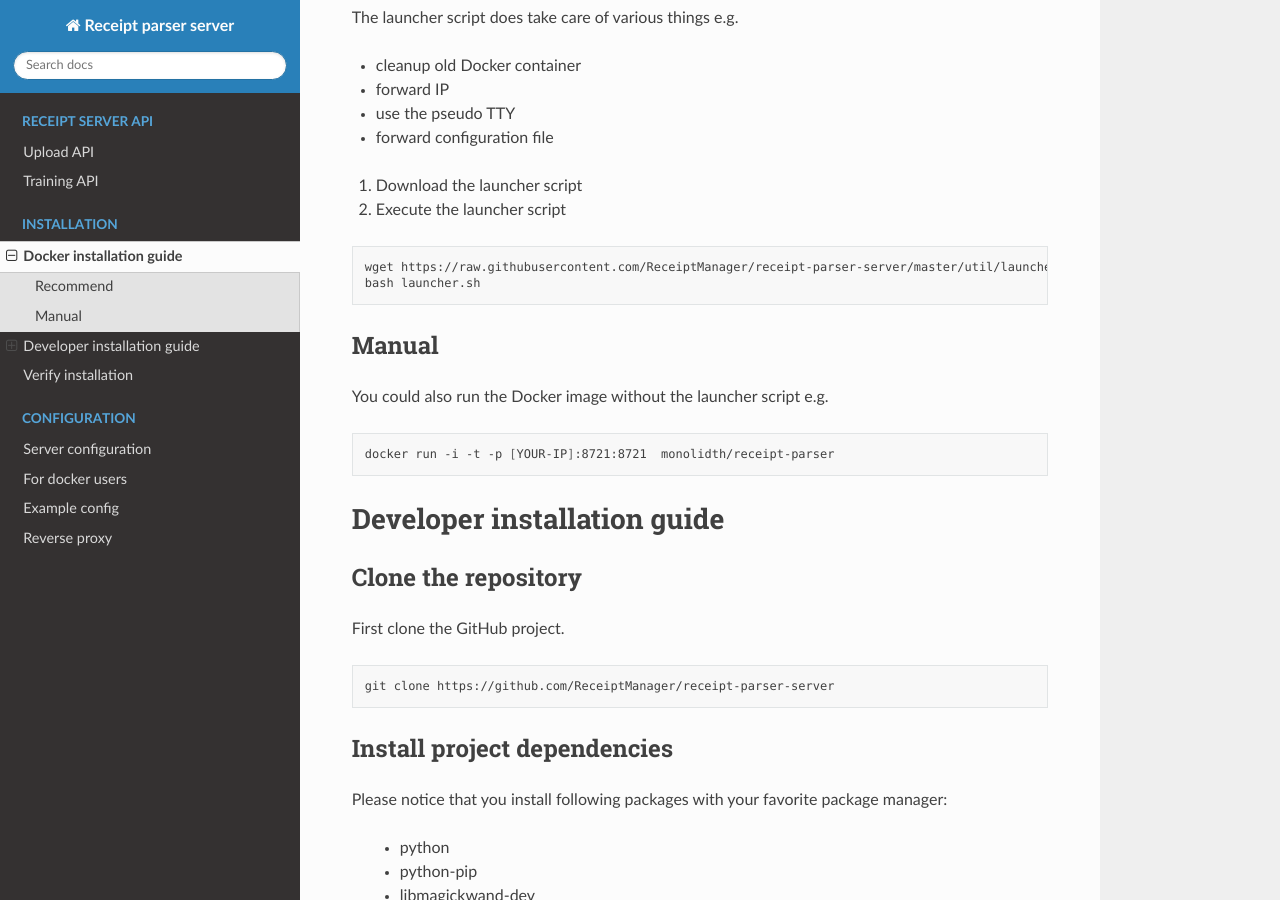
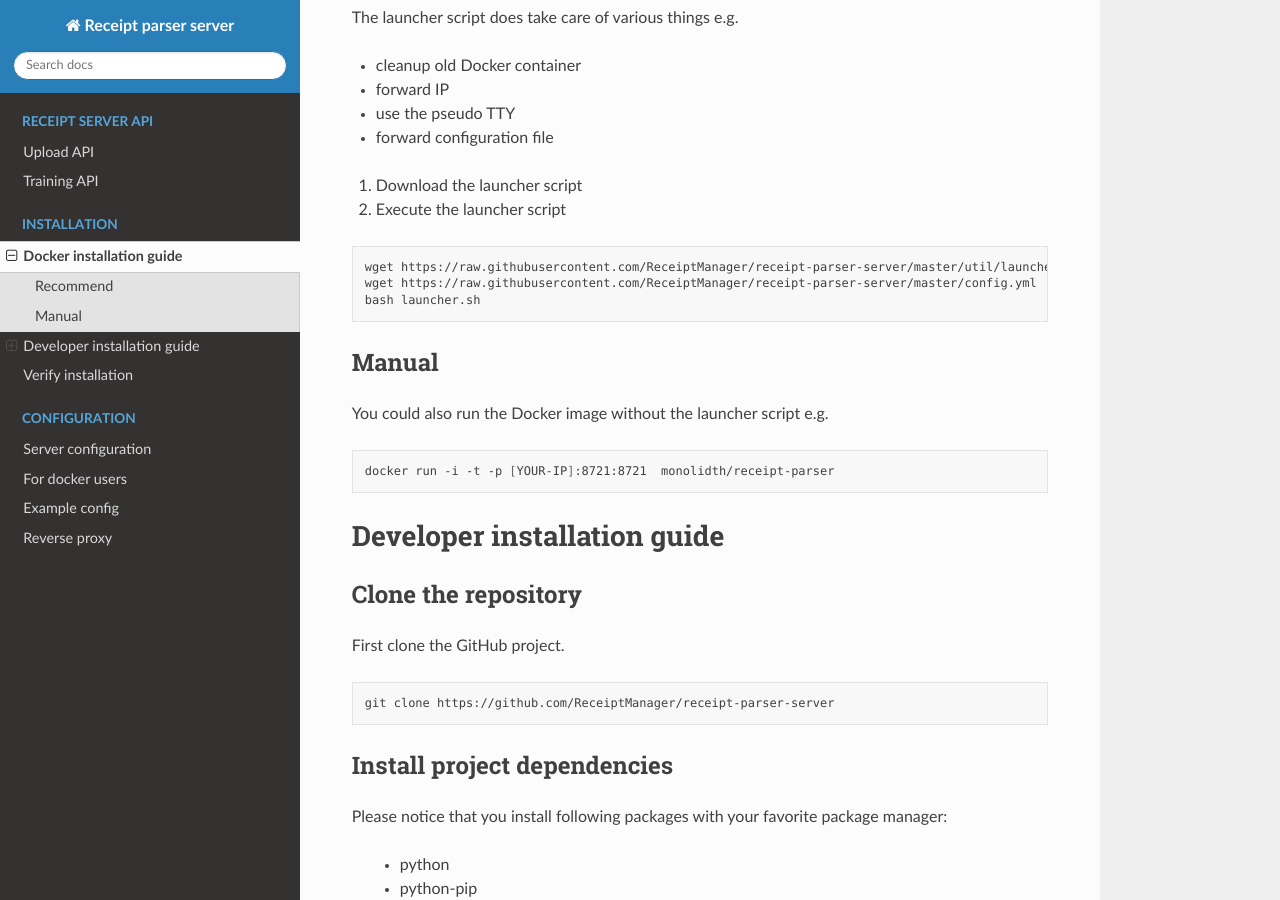
Before and after one commit to ReceiptManager/receipt-parser-server, a Sphinx documentation site: the page built from docs/installation.rst, in a window 1280 px wide and 900 px high, scrolled down 349 px. Built offline with Sphinx 7.4.7 and the Read the Docs theme 2.0.0, drawn with Linux system fonts in a browser that asks for light colours.

Commit message:
Fix Docker install instruction
Fixes #2

```diff
--- a/docs/installation.rst
+++ b/docs/installation.rst
@@ -24,6 +24,7 @@ The launcher script does take care of various things e.g.
 .. code-block:: bash
 
     wget https://raw.githubusercontent.com/ReceiptManager/receipt-parser-server/master/util/launcher.sh
+    wget https://raw.githubusercontent.com/ReceiptManager/receipt-parser-server/master/config.yml
     bash launcher.sh
 
 
```
Also changed, not shown: 1 other file.
